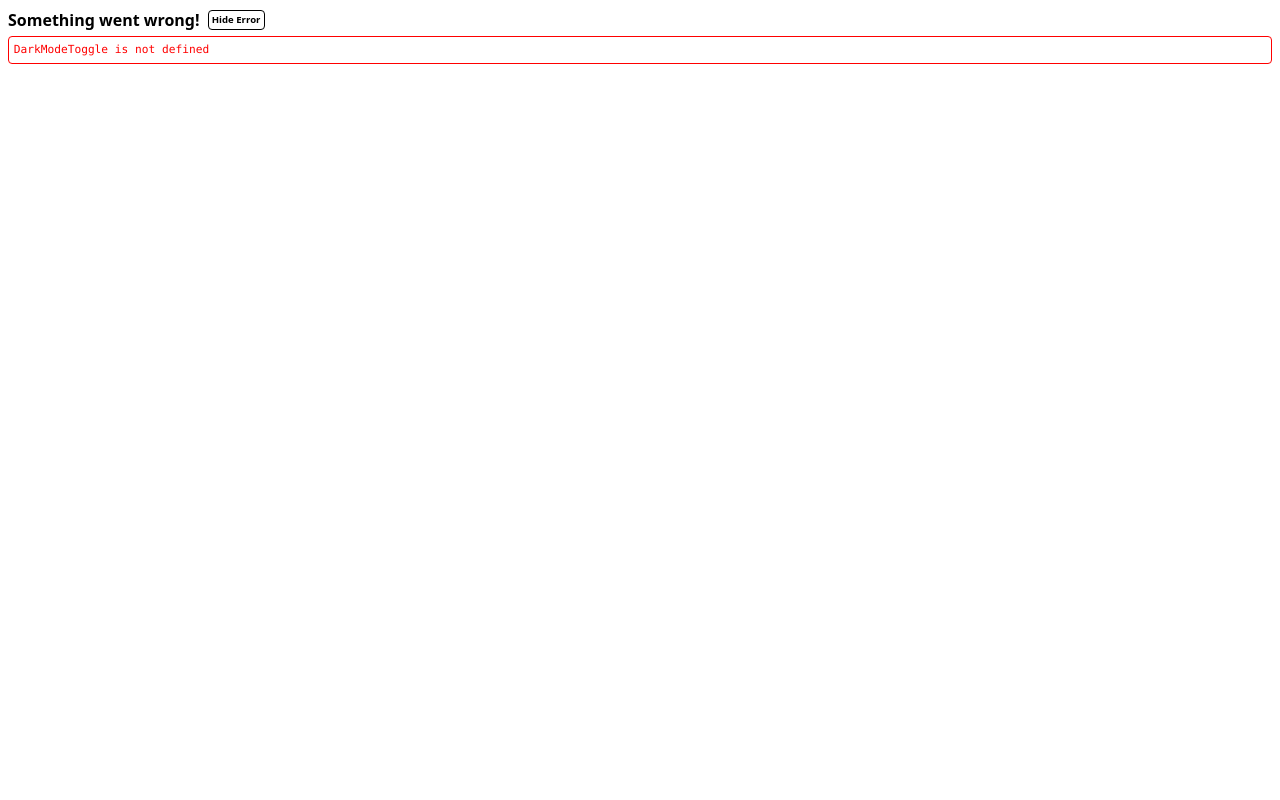
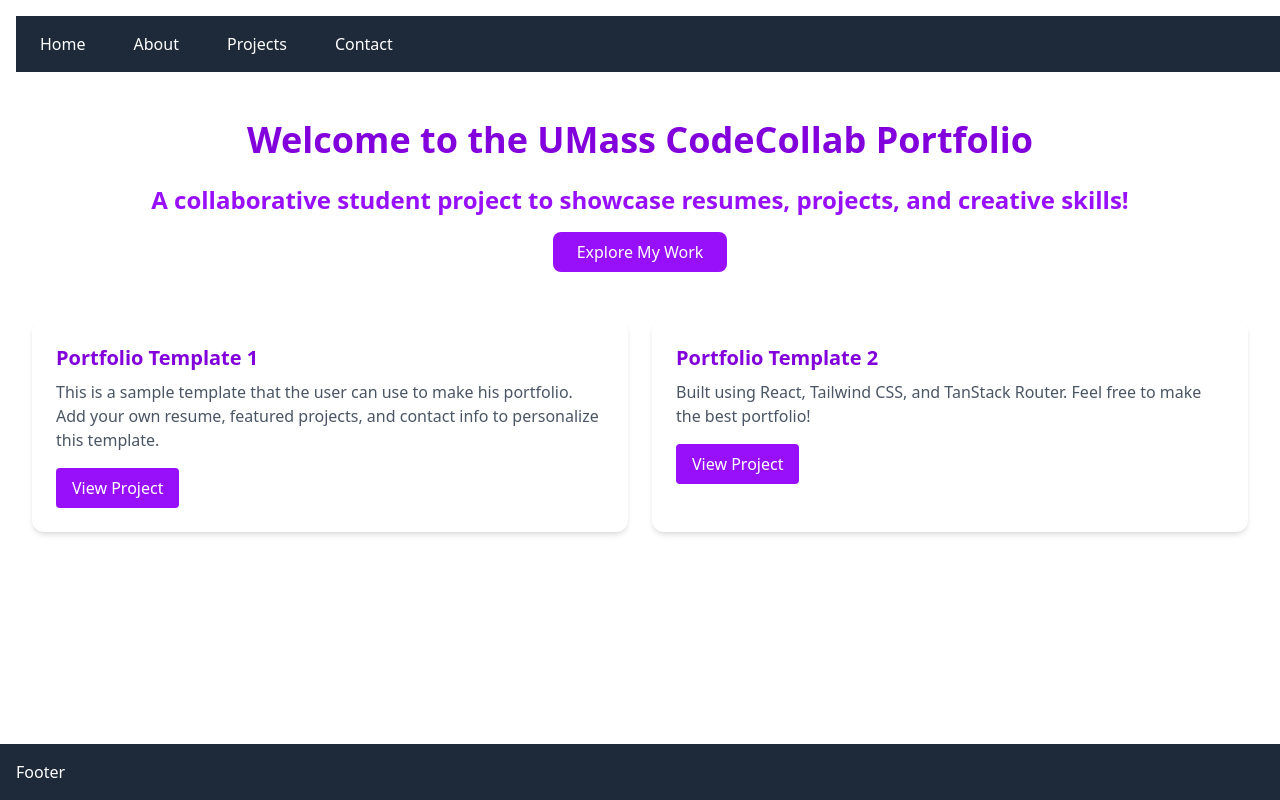
Before and after one commit to rashijain201/PersonalPortfolio_CodeCollab, a React (Vite) app: page / in a window 1280 px wide. Built offline with nearby package versions, Linux system fonts and the light colour scheme.

Commit message:
Update RootLayout.jsx

```diff
--- a/src/RootLayout.jsx
+++ b/src/RootLayout.jsx
@@ -8,7 +8,7 @@
 		<div className="flex flex-col min-h-screen bg-white dark:bg-black text-black dark:text-white transition-colors">
 			<header className="flex justify-between items-center p-4">
 				<Navbar />
-				<DarkModeToggle />
+				<DarkMode />
 			</header>
 
 			<main className="flex-grow flex">
```
